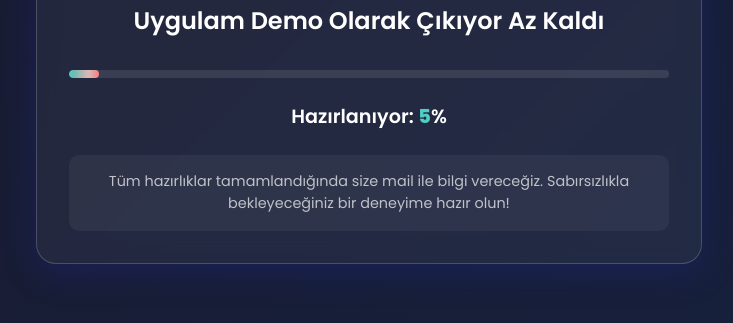
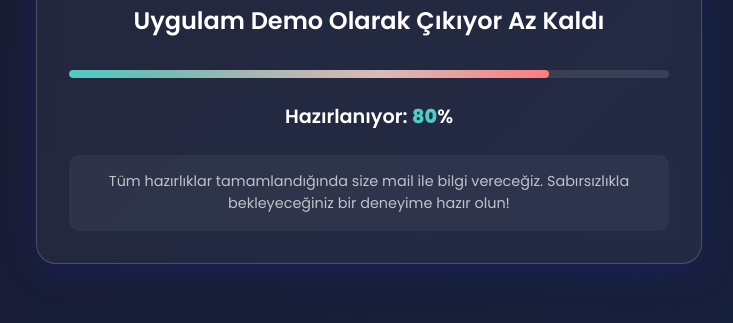
Before and after one commit to Canothelegitd/Deneme3132, a plain HTML site: page index.html in a window 1280 px wide. Shown: the part 399-722 px from the top of the page, without its empty margins (271-1004 px from the left). Drawn offline with Linux system fonts and the light colour scheme.

Commit message:
Update index.html

```diff
--- a/index.html
+++ b/index.html
@@ -136,7 +136,7 @@
 
         function updateProgress() {
             if (progress < 100) {
-                progress += 5;
+                progress += 80;
                 progressBar.style.width = progress + '%';
                 percentageText.textContent = progress;
 
@@ -156,4 +156,5 @@
         setInterval(updateProgress, interval);
     </script>
 </body>
+
 </html>
```
